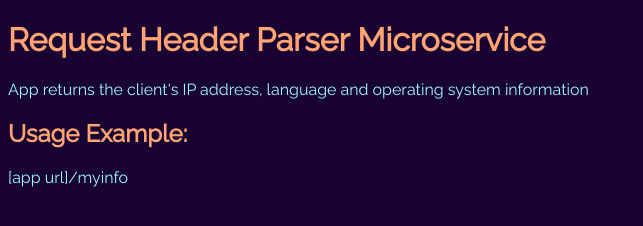
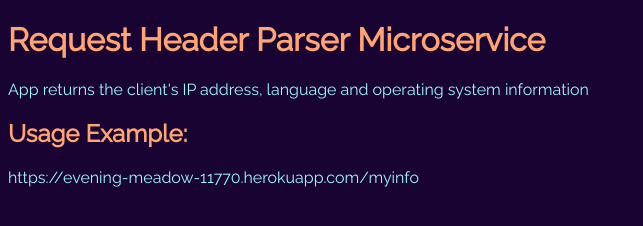
Before and after one commit to imooreva/request-header-parser, a website: page public/index.html in a window 1280 px wide. Shown: the whole page, without its empty margins (0-643 px from the left). Drawn offline with Linux system fonts and the light colour scheme.

Commit message:
minor edit to index.html

```diff
--- a/public/index.html
+++ b/public/index.html
@@ -1,6 +1,7 @@
 <!DOCTYPE html>
 <html>
     <head>
+        <title>Request Header Parser Microservice</title>
         <meta name="viewport" content="width=device-width, initial-scale=1.0" />
         <meta charset="UTF-8"/>
         <link href="https://fonts.googleapis.com/css?family=Raleway" rel="stylesheet" type="text/css" />
@@ -10,6 +11,6 @@
         <h1>Request Header Parser Microservice</h1>
         <p>App returns the client's IP address, language and operating system information</p>
         <h2>Usage Example:</h2>
-        <p>[app url]/myinfo</p>
+        <p>https://evening-meadow-11770.herokuapp.com/myinfo</p>
     </body>
 </html>
```
